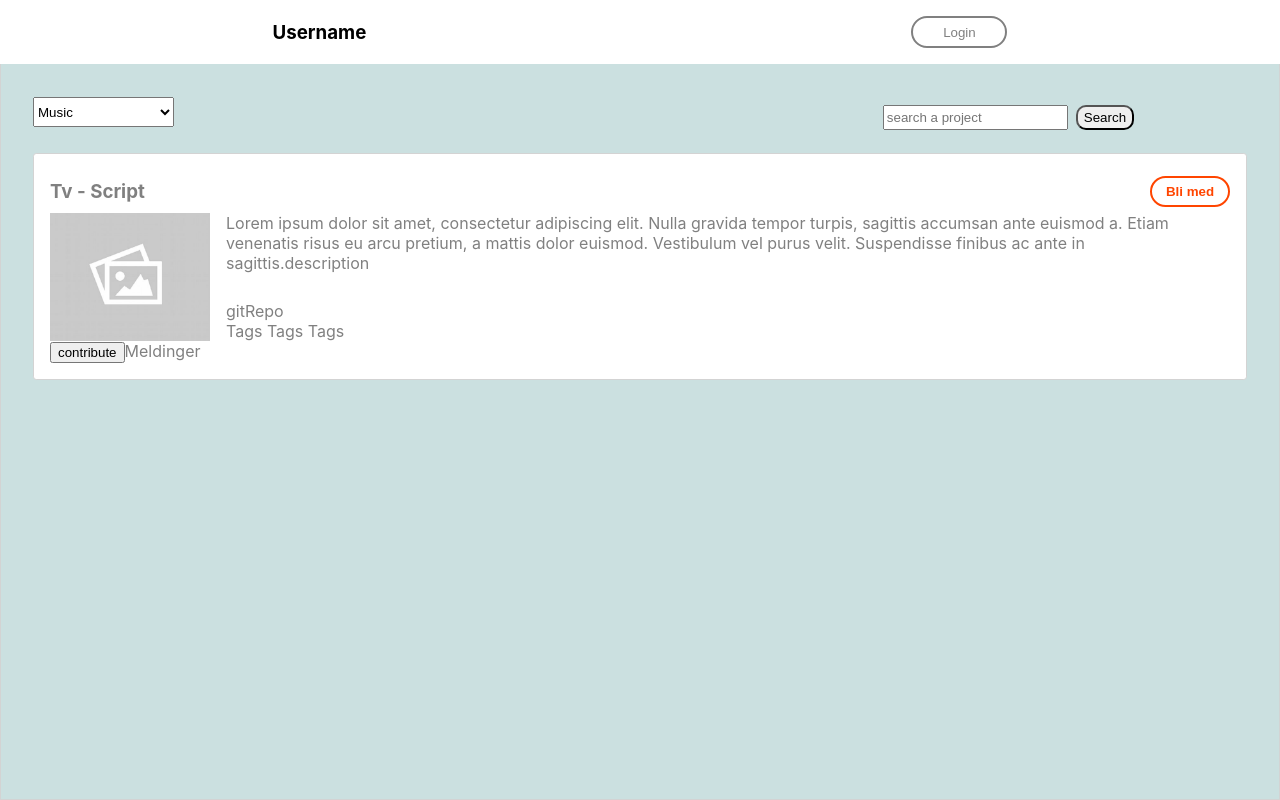
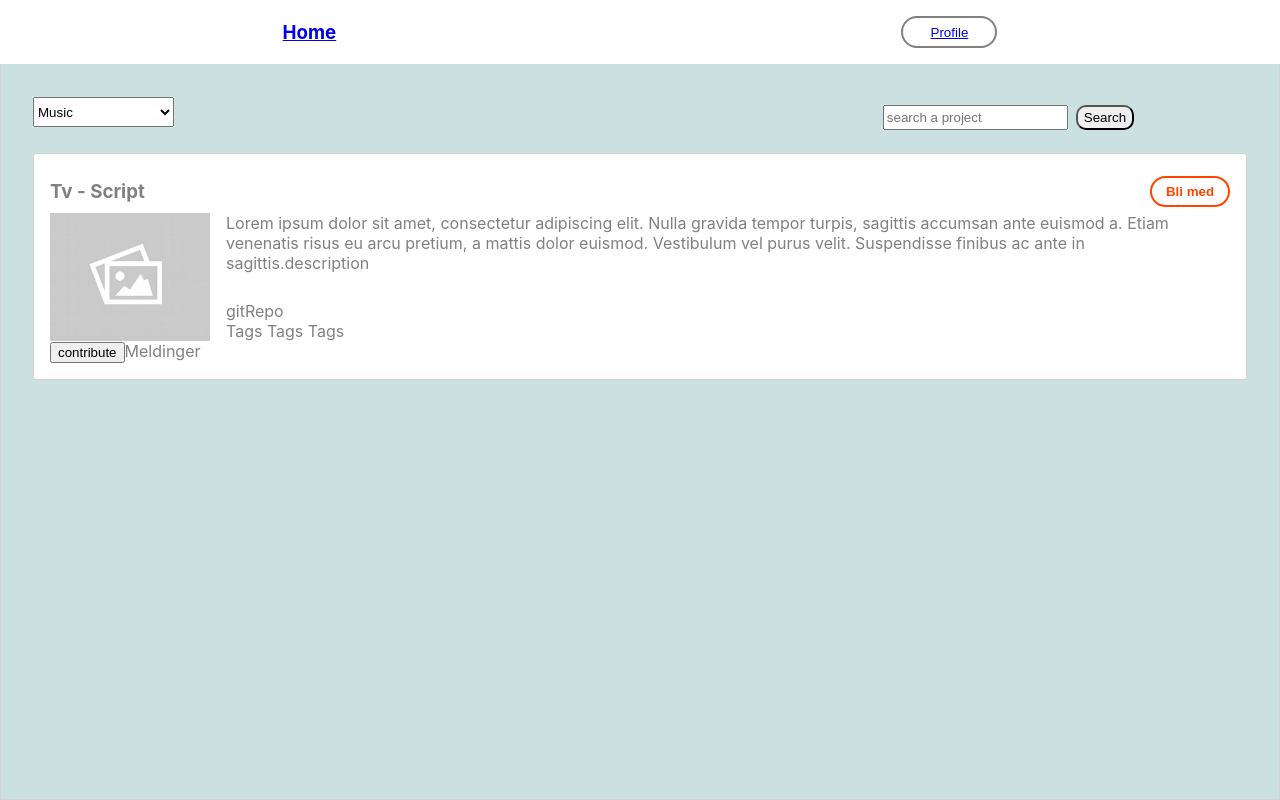
Before and after one commit to Vilgeir/Lagalt-Frontend, a React (Create React App) app: page / in a window 1280 px wide. Both pictures are taken after a click on the button "Login". Built offline with nearby package versions, Linux system fonts and the light colour scheme.

Commit message:
adding  home and profile navigation

```diff
--- a/src/components/navbar/NavBar.jsx
+++ b/src/components/navbar/NavBar.jsx
@@ -1,17 +1,26 @@
-import React from "react";
+import React, { useState } from "react";
+import { Link } from 'react-router-dom';
 import "./navbar.css";
 
 const NavBar = () => {
+  const [profile, setProfile] = useState(false);
+
+  const toggleProfileHandler = () => {
+    setProfile((prevProfile) => !prevProfile);
+  };
+
+
+
   return (
     <div>
       <nav className="navbar-container">
-        <h3>Username</h3>
-        <button id="login-button">Login</button>
+        <h3><Link to={"/"}>Home</Link></h3>
+        <button id="login-button" onClick={toggleProfileHandler}>
+          {profile ? <Link to={"/profile"}>Profile</Link> : "Login"}
+        </button>
       </nav>
 
-	  <div>
-
-	  </div>
+      <div></div>
     </div>
   );
 };
```
